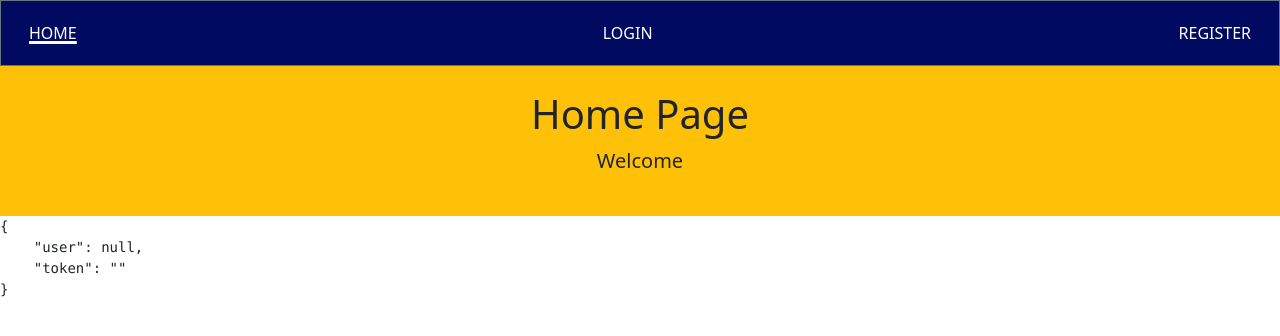
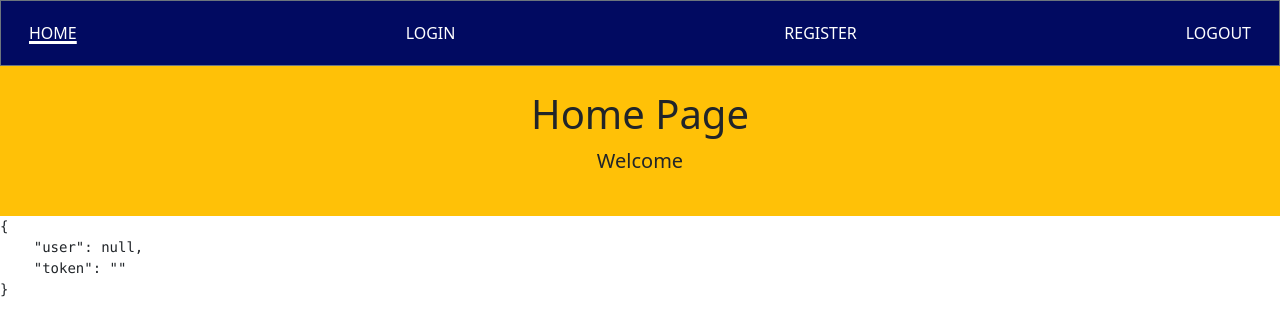
Before and after one commit to PgGitau/shopifi, a React (Create React App) app in the folder client/: page / in a window 1280 px wide. Shown: the top 336 px of the page. Built offline with nearby package versions, Linux system fonts and the light colour scheme.

Commit message:
add logout link

```diff
--- a/client/src/components/nav/Menu.js
+++ b/client/src/components/nav/Menu.js
@@ -1,10 +1,20 @@
-import { NavLink } from 'react-router-dom';
+import { NavLink, useNavigate } from 'react-router-dom';
+import { useAuth } from '../../context/auth';
 
 function Menu() {
+  // HOOK
+  const [ auth, setAuth ] = useAuth();
+  const navigate = useNavigate();
+
+  const logout = () => {
+    setAuth({...auth, user: null, token: ""});
+    localStorage.removeItem('auth');
+    navigate("/login");
+  }
+
     return (
-      <div className='nav-container border border-secondary'>
+      <div className="nav-container border border-secondary">
         <ul className="nav d-flex justify-content-between m-1 p-2">
-
           <li className="nav-item">
             <NavLink className="nav-link" aria-current="page" to="/">
               HOME
@@ -23,6 +33,11 @@ function Menu() {
             </NavLink>
           </li>
 
+          <li className="nav-item">
+            <a onClick={logout} className="nav-link">
+              LOGOUT
+            </a>
+          </li>
         </ul>
       </div>
     );
```
